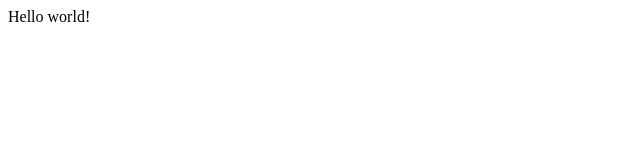
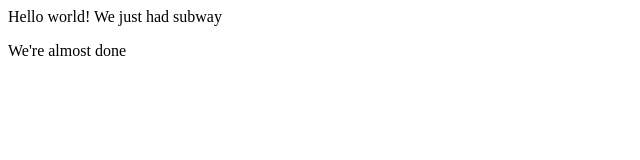
Before and after one commit to Tracy-W/web-project, a plain HTML site: page index.html in a window 1280 px wide. Shown: the whole page, without its empty margins (0-640 px from the left). Drawn offline with Linux system fonts and the light colour scheme.

Commit message:
Add another paragraph

```diff
--- a/index.html
+++ b/index.html
@@ -1 +1,2 @@
-<p>Hello world!</p>
+<p>Hello world! We just had subway</p>
+<p>We're almost done</p>
```
